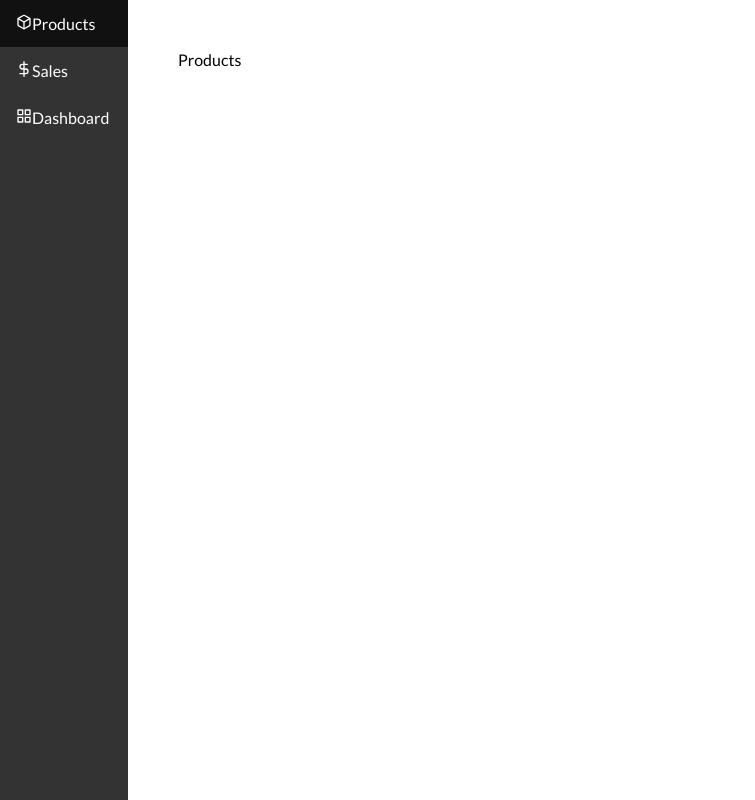
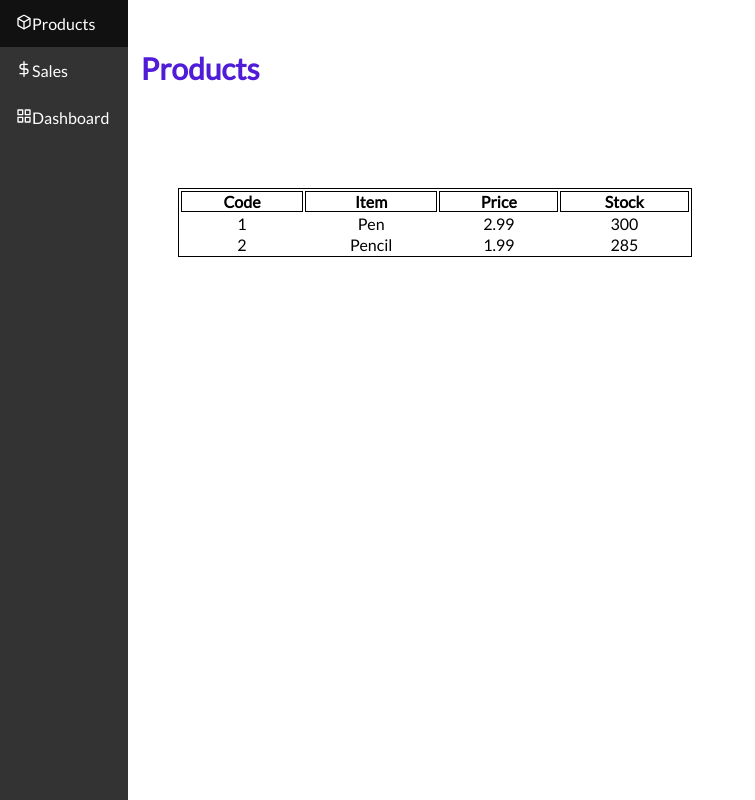
Before and after one commit to igorfrag/erp-react, a React (Create React App) app: page /products in a window 1280 px wide. Shown: the whole page, without its empty margins (0-755 px from the left). Built offline with nearby package versions, Linux system fonts and the light colour scheme.

Commit message:
Products Page

```diff
--- a/src/components/Navbar/Navbar.js
+++ b/src/components/Navbar/Navbar.js
@@ -29,16 +29,19 @@ const Menu = styled.nav`
 export default function Navbar() {
   const links = [
     {
+      key: 1,
       route: '/',
       title: 'Dashboard',
       icon: <FiGrid />,
     },
     {
+      key: 2,
       route: '/sales',
       title: 'Sales',
       icon: <FiDollarSign />,
     },
     {
+      key: 3,
       route: '/products',
       title: 'Products',
       icon: <FiBox />,
@@ -47,7 +50,7 @@ export default function Navbar() {
 
   const navLinks = links.map((link) => {
     return (
-      <li>
+      <li key={link.key}>
         <MenuItem to={link.route}>
           {link.icon}
           {link.title}
--- /dev/null
+++ b/src/components/Table/Table.js
@@ -0,0 +1,60 @@
+import React from 'react';
+import styled from 'styled-components';
+
+let TableContainer = styled.table`
+  border: 1px solid black;
+  text-align: center;
+
+  &.table {
+    grid-area: table;
+  }
+
+  & th {
+    border: 1px solid black;
+    text-align: center;
+  }
+`;
+
+const data = [
+  {
+    code: 1,
+    name: 'Pen',
+    price: 2.99,
+    stock: 300,
+  },
+  {
+    code: 2,
+    name: 'Pencil',
+    price: 1.99,
+    stock: 285,
+  },
+];
+
+const tableData = data.map((entry) => {
+  return (
+    <tr key={entry.code}>
+      <td>{entry.code}</td>
+      <td>{entry.name}</td>
+      <td>{entry.price}</td>
+      <td>{entry.stock}</td>
+    </tr>
+  );
+});
+
+function Table() {
+  return (
+    <TableContainer className='table'>
+      <thead>
+        <tr>
+          <th>Code</th>
+          <th>Item</th>
+          <th>Price</th>
+          <th>Stock</th>
+        </tr>
+      </thead>
+      <tbody>{tableData}</tbody>
+    </TableContainer>
+  );
+}
+
+export default Table;
--- a/src/pages/Products.js
+++ b/src/pages/Products.js
@@ -1,8 +1,37 @@
 import React from 'react';
-import './pages.css';
+import styled from 'styled-components';
+import Table from '../components/Table/Table';
+
+const Container = styled.div`
+  margin-left: 10vw;
+  padding: 50px;
+  display: grid;
+  grid-template-columns: repeat(4, 1fr);
+  grid-template-rows: 1fr 1fr 1fr;
+  gap: 35px 25px;
+  grid-template-areas:
+    '. . . .'
+    'table table graph-two graph-two'
+    'table table sales-order purchase-order';
+`;
+
+const PageTitle = styled.h1`
+  margin-left: 10vw;
+  font-family: Lato;
+  font-size: 30px;
+  margin-left: 11vw;
+  padding-top: 50px;
+`;
 
 function Products() {
-  return <div className='container'>Products</div>;
+  return (
+    <>
+      <PageTitle className='primary'>Products</PageTitle>
+      <Container>
+        <Table className='table' />
+      </Container>
+    </>
+  );
 }
 
 export default Products;
```
Also changed, not shown: 1 other file (tests, documents, lock files or other folders).
